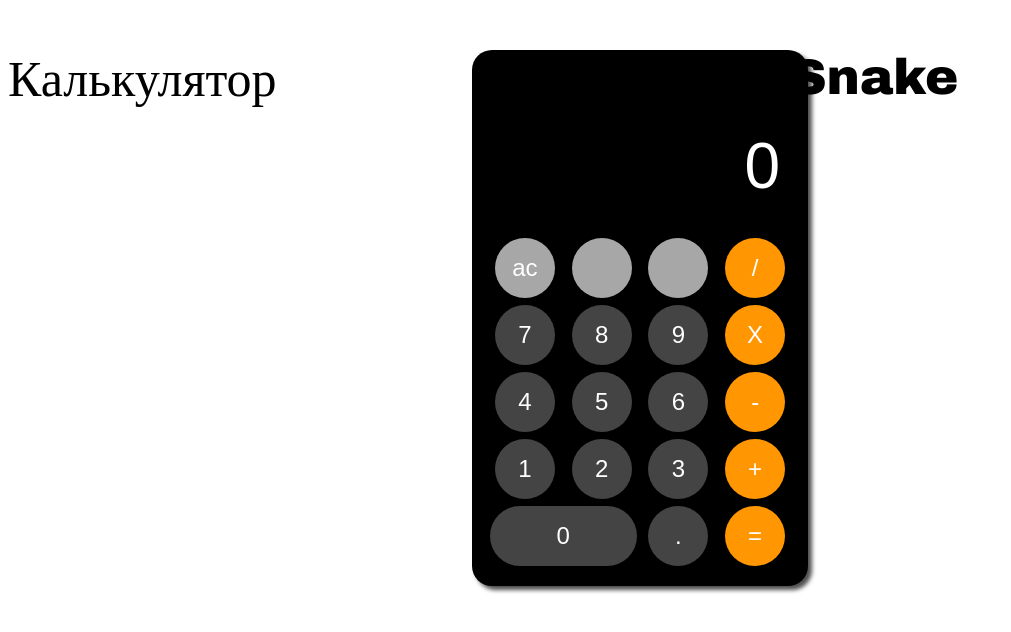
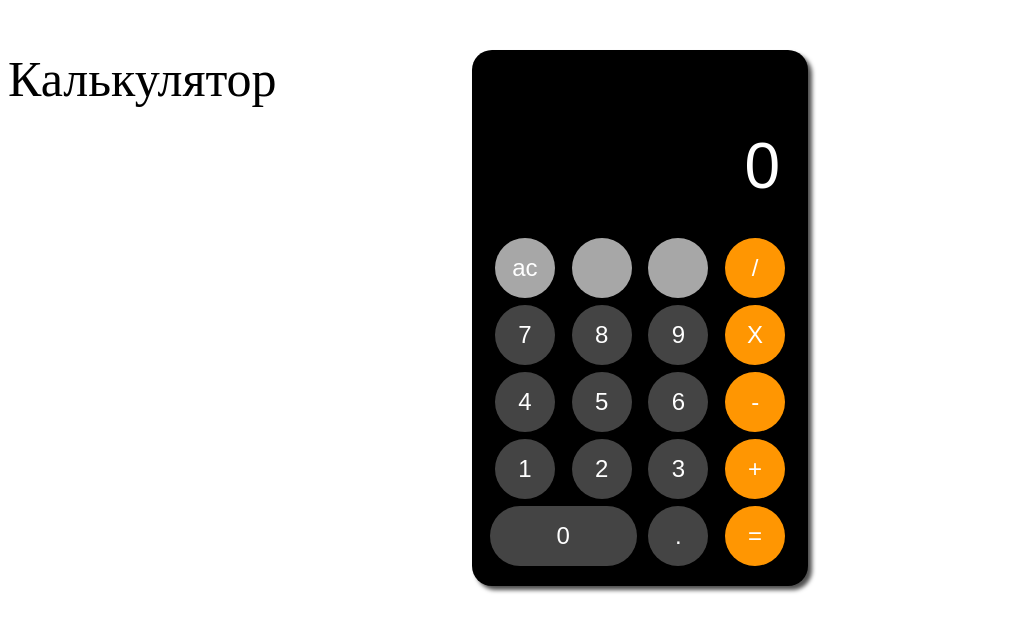
Before and after one commit to kirsnaker/calc, a plain HTML site: page index.html in a window 1280 px wide. Shown: the whole page, without its empty margins (0-1011 px from the left). Drawn offline with Linux system fonts and the light colour scheme.

Commit message:
Update index.html

```diff
--- a/index.html
+++ b/index.html
@@ -39,7 +39,6 @@
 		</div>
 	</div>
 	<p class="text1">Калькулятор</p>
-	<p class="text2">KirSnake</p>
 </body>
 <script src='calc.js'></script>
 </html>
```
